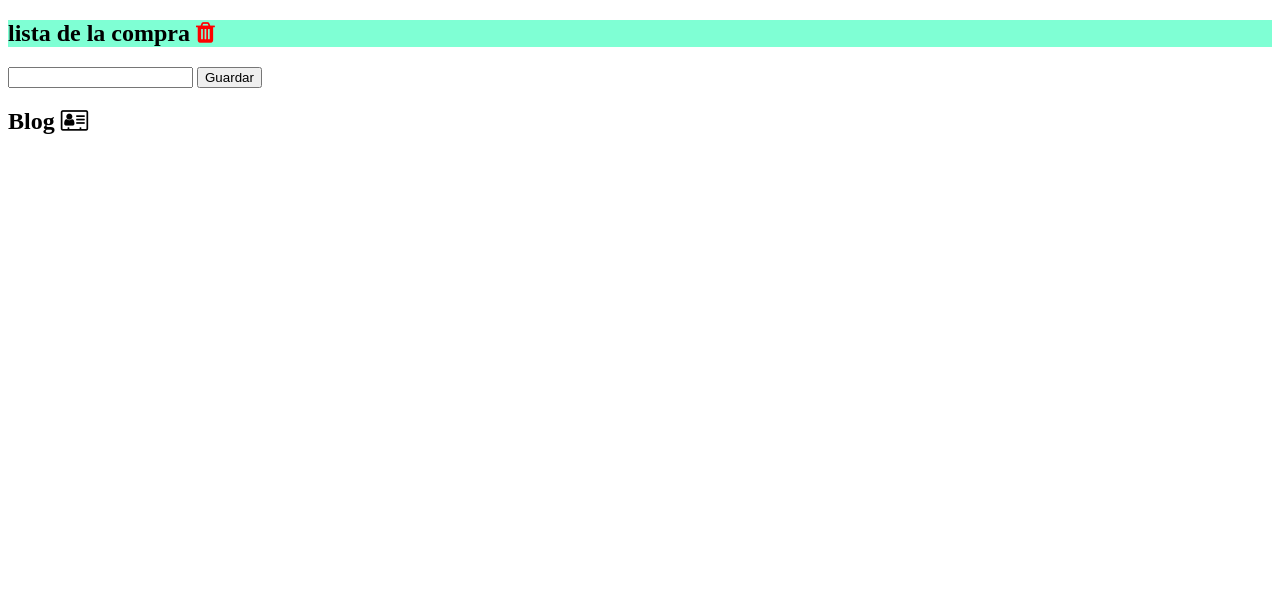
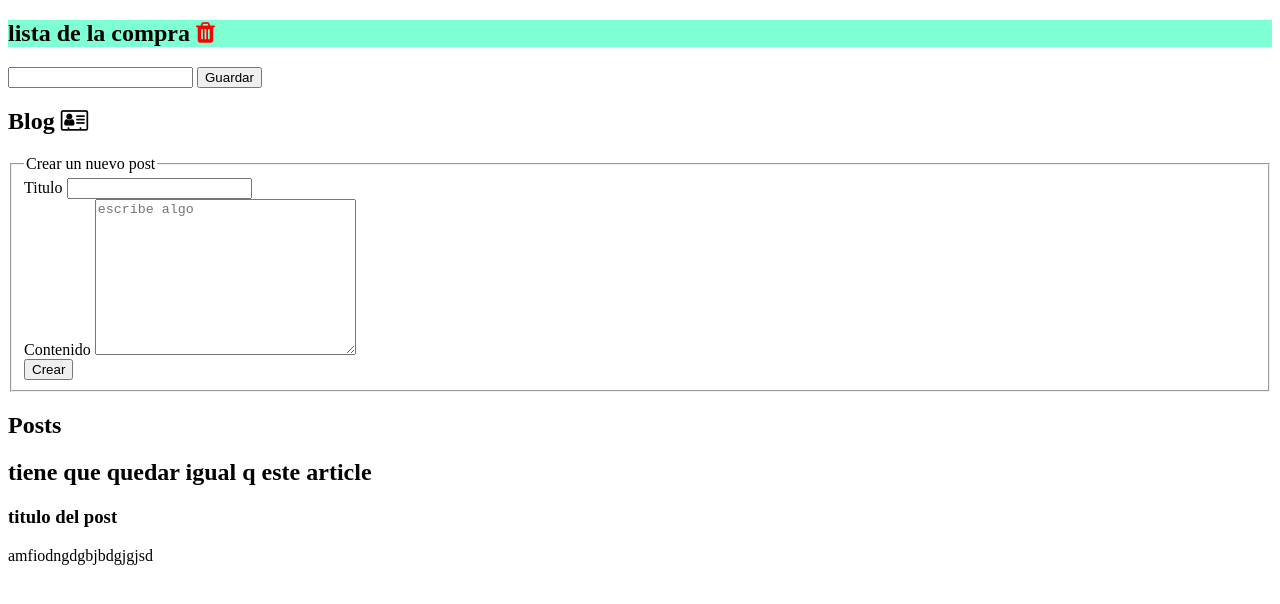
Before and after one commit to UnaiGMorchon/blog_js, a plain HTML site: page index.html in a window 1280 px wide. Drawn offline with Linux system fonts and the light colour scheme.

Commit message:
esqueleto hmtl blog

```diff
--- a/index.html
+++ b/index.html
@@ -25,10 +25,31 @@
     </section>
     <section id="seccion_blog">
         <h1>Blog <i class ="fa fa-address-card-o"></i></h1>
+        <section id="blog_form_section">
+            <form action="" id="blog_form">
+                <fieldset>
+                    <legend>Crear un nuevo post</legend>
+                    <label for="titulo">Titulo</label>
+                    <input type="text" id="titulo" name="titulo">
+                    <br>
+                    <label for="contenido">Contenido</label>
+                    <textarea name="contenido" id="contenido" cols="30" rows="10" placeholder="escribe algo"></textarea>
+                <br>
+                <input type="submit" value="Crear">
+                </fieldset>
+            </form>
+        </section>
+        <section id="blog_section">
+            <h2>Posts</h2>
+            <article>
 
-
+            </article>
+            <article>
+                <h2>tiene que quedar igual q este article </h2>
+                <h3>titulo del post</h3>
+                <p>amfiodngdgbjbdgjgjsd</p>
+            </article>
+        </section>
     </section>
-
-
 </body>
 </html>
```
